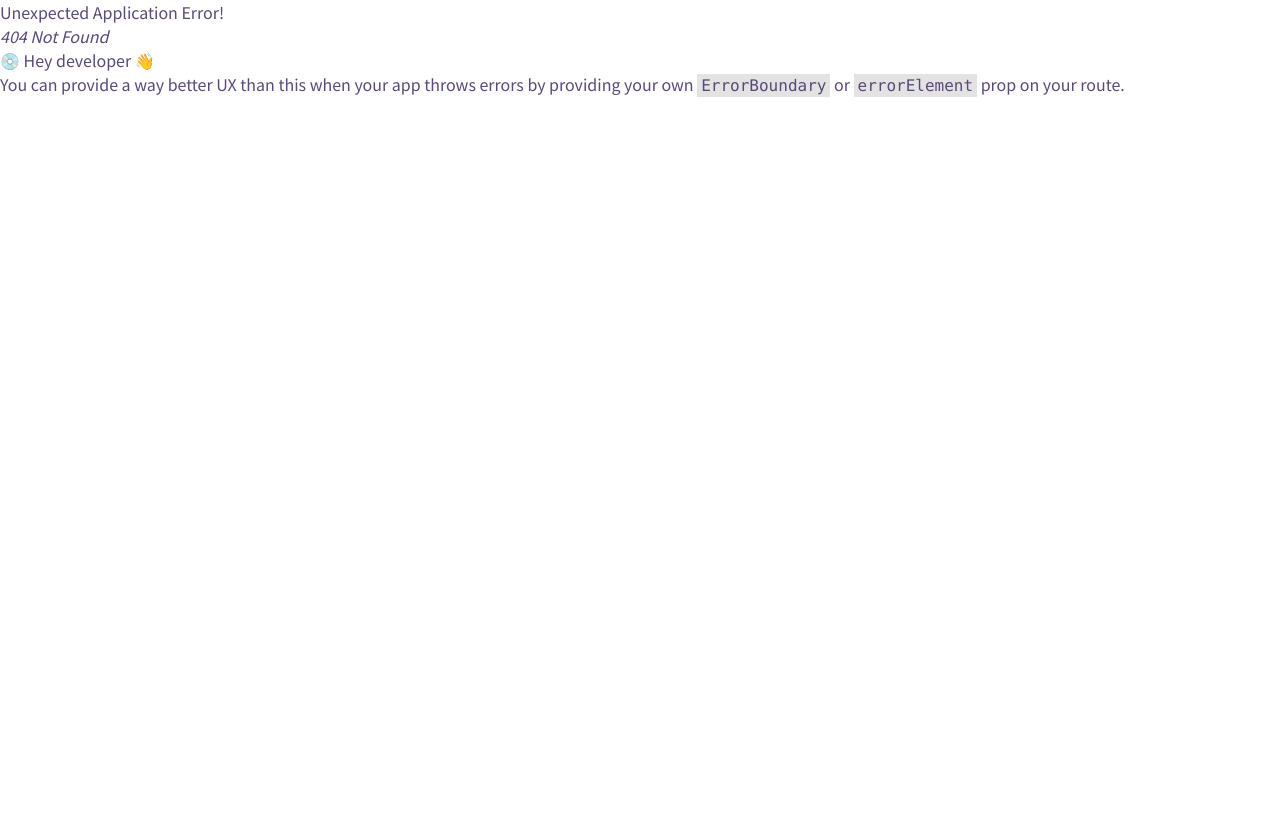
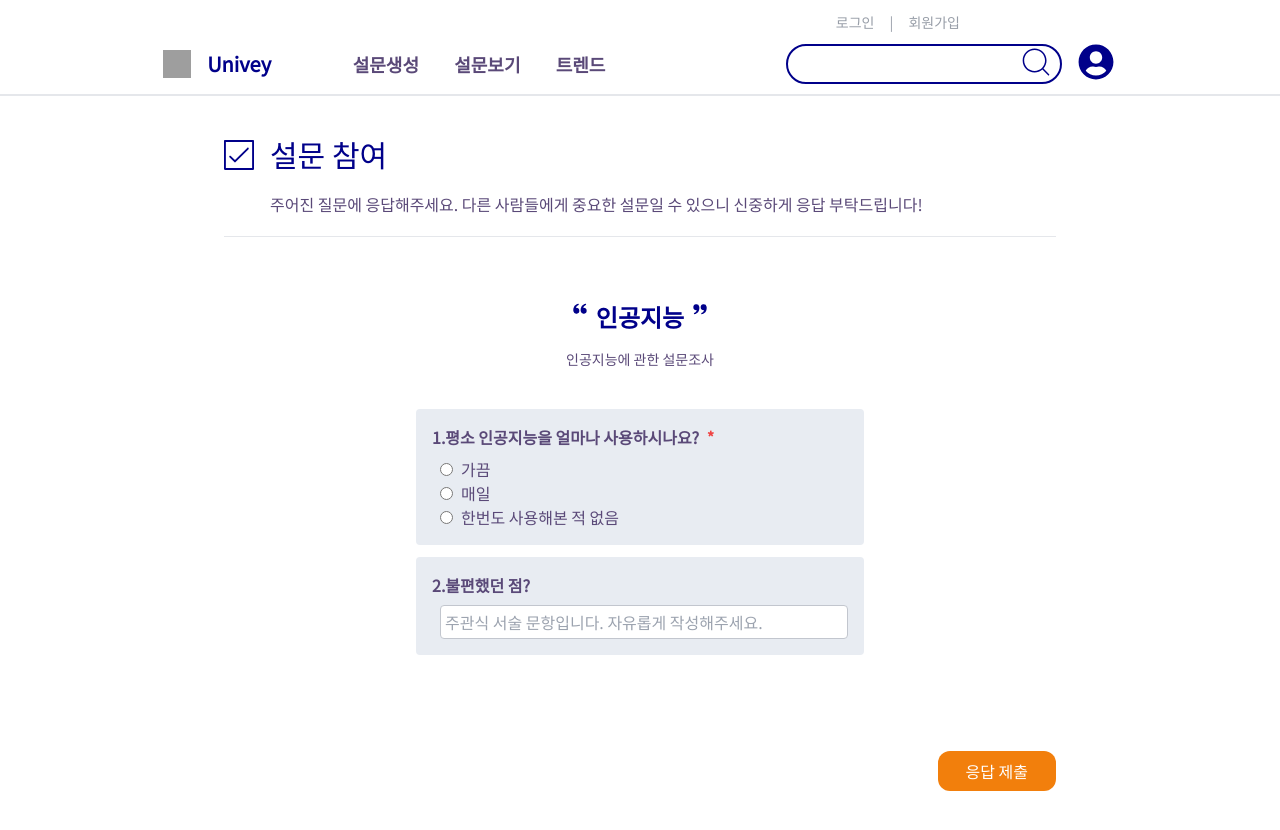
Before and after one commit to lse415/Univey_Front, a React (Create React App) app: page /main/participate in a window 1280 px wide. Before the commit this address had no page. Shown: the top 830 px of the page. Before the commit the page ends 800 px from the top, so only its background shows below. Built offline with nearby package versions, Linux system fonts and the light colour scheme; grey boxes are pictures that could not be loaded.

Commit message:
json 수정

```diff
--- /dev/null
+++ b/public/data/ParticipatePost.json
@@ -0,0 +1,41 @@
+{
+    "status": 200,
+    "message": "~ 조회에 성공했습니다.",
+    "data": {
+        "surveyData": {
+            "topic": "인공지능",
+            "description": "인공지능에 관한 설문조사",
+            "userQuestions": [
+            {
+                "question_id": 17,
+                "question_num": 1,
+                "question_type": "MULTIPLE_CHOICE",
+                "question": "평소 인공지능을 얼마나 사용하시나요?",
+                "answers": [
+                    {
+                    "answer_id": 1,
+                    "answer": "가끔"
+                    },
+                    {
+                    "answer_id": 2,
+                    "answer": "매일"
+                    },
+                    {
+                    "answer_id": 3,
+                    "answer": "한번도 사용해본 적 없음"
+                    }
+                ],
+                "required": true
+            },
+            {
+                "question_id": 19,
+                "question_num": 2,
+                "question_type": "SHORT_ANSWER",
+                "question": "불편했던 점?",
+                "answers": [],
+                "required": false
+            }
+            ]
+        }
+    }
+    }
--- a/src/components/participate/ParticipateCard.jsx
+++ b/src/components/participate/ParticipateCard.jsx
@@ -1,38 +1,51 @@
-import React, { useState } from 'react';
+import React, { useState, useEffect } from 'react';
 
-const ParticipateCard = ({ question, question_num, question_type, answers, isRequired, response, showWarning, onCardSubmit }) => {
-    const hasError = showWarning && isRequired && !response;
+const ParticipateCard = ({ question, question_num, question_type, answers, required=false, response, showWarning, onCardSubmit }) => {
+  const [loadedAnswers, setLoadedAnswers] = useState([]);
+
+  useEffect(() => {
+    // answers가 비어있지 않으면 loadedAnswers에 설정
+    if (answers && answers.length > 0) {
+      setLoadedAnswers(answers);
+    }
+  }, [answers]);
+
+  const hasError = showWarning && required && !response;
 
   const renderAnswer = () => {
-        if (!answers) {
-            return <p>답변이 없습니다</p>;
-        }
+    if (question_type === 'MULTIPLE_CHOICE') {
+      // 객관식 질문 렌더링
       return (
         <div>
-                {question_type === 'multipleChoice' ? (
-                    answers.map((answer, index) => (
-                        <label key={index} className="flex items-center">
+          {loadedAnswers.map((answer) => (
+            <label key={answer.answer_id} className="flex items-center">
               <input
+                id={answer.answer_id}
                 type="radio"
                 name={`question_${question_num}`}
-                                value={answer}
-                                onChange={(e) => onCardSubmit(question_num, e.target.value)}
+                value={answer.answer_id}
+                onChange={() => onCardSubmit(question_num, answer.answer_id)}
               />
-                            <span className="ml-2">{answer}</span>
+              <span className="ml-2">{answer.answer}</span>
             </label>
-                    ))
-                ) : (
+          ))}
+        </div>
+      );
+    } else if (question_type === 'SHORT_ANSWER') {
+      // 주관식 질문 렌더링
+      return (
         <div className={"mt-2"}>
           <input
             type="text"
-                            className="w-full p-1 border rounded border-question_card_grey bg-white text-text_color mr-2"
+            className="w-full p-1 border rounded outline-none border-question_card_grey bg-white text-text_color mr-2"
             placeholder={'주관식 서술 문항입니다. 자유롭게 작성해주세요.'}
             onChange={(e) => onCardSubmit(question_num, e.target.value)}
           />
         </div>
-                )}
-            </div>
       );
+    } else {
+      return <p>{question_type === 'MULTIPLE_CHOICE' ? '답변이 없습니다.' : '렌더링 실패'}</p>;
+    }
   };
 
   return (
@@ -41,14 +54,14 @@ const ParticipateCard = ({ question, question_num, question_type, answers, isReq
       ${hasError ? 'border border-red-500' : ''}`}>
         <p className="text-left text-l font-semibold mb-2">
           {question_num}.{question}
-              {isRequired && <span className="text-red-500 pl-1"> *</span>}
+          {required && <span className="text-red-500 pl-1"> *</span>}
         </p>
-            {question_type === 'multipleChoice' && (
+        {question_type === 'MULTIPLE_CHOICE' && (
           <div className={`text-l pl-2 font-normal`}>
             {renderAnswer()}
           </div>
         )}
-            {question_type === 'shortAnswer' && (
+        {question_type === 'SHORT_ANSWER' && (
           <div className={"ml-2"}>
             {renderAnswer()}
           </div>
--- a/src/index.js
+++ b/src/index.js
@@ -27,8 +27,8 @@ const router = createBrowserRouter([
       { path: "main/my", element: <My /> },
       { path: "main/trend", element: <Trend /> },
       { path: "main/search/:value", element: <Search /> },
-      { path: "participate", element: <Participate /> },
-      { path: "participate/complete", element: <ParticipateComplete /> },
+      { path: "main/participate", element: <Participate /> },
+      { path: "main/participate/complete", element: <ParticipateComplete /> },
     ],
   },
 ]);
--- a/src/pages/Participate.jsx
+++ b/src/pages/Participate.jsx
@@ -13,23 +13,26 @@ const Participate = () => {
   const [responses, setResponses] = useState({});
   const [submitting, setSubmitting] = useState(false);
   const [showWarning, setShowWarning] = useState([]);
+  const [accessToken, setAccessToken] = useState("");
 
   const navigate = useNavigate();
 
+    //렌더링될 때 accesstoken?
+
     useEffect(() => {
-    axios.get('/data/Mock.json')
+      axios.get(
+        '/data/ParticipatePost.json'
+        //{ headers: { Authorization: `Bearer ${accessToken}` } }
+        )
         .then((response) => {
-        const surveyData = response.data.surveyData;
-
-        const flattenedUserQuestions = surveyData
-          .map(item => item.userQuestions)
-          .flat();
+          const surveyData = response.data.data.surveyData;
+          const flattenedUserQuestions = surveyData.userQuestions;
 
           setUserQuestions(flattenedUserQuestions);
 
-        if (surveyData.length > 0) {
-          setTopic(surveyData[0].topic);
-          setDescription(surveyData[0].description);
+          if (flattenedUserQuestions.length > 0) {
+            setTopic(surveyData.topic);
+            setDescription(surveyData.description);
             // 초기에 모든 질문에 대한 경고를 숨기도록 빈 배열로 초기화
             setShowWarning(Array(flattenedUserQuestions.length).fill(false));
           }
@@ -39,7 +42,11 @@ const Participate = () => {
         });
     }, []);
 
+
+
   const handleCardSubmit = (questionNum, selectedAnswer) => {
+
+    const question = userQuestions.find((q) => q.question_num === questionNum);
 
     setResponses((prevResponses) => ({
       ...prevResponses,
@@ -49,16 +56,16 @@ const Participate = () => {
     // 사용자가 응답한 질문에 대한 경고를 숨기도록 업데이트
     setShowWarning((prevShowWarning) => {
       const updatedShowWarning = [...prevShowWarning];
-      updatedShowWarning[questionNum] = false;
+      updatedShowWarning[questionNum] = question.required && !selectedAnswer;
       return updatedShowWarning;
     });
   };
 
-  const handleSubmit = async (e) => {
+  const handleSubmit = (e) => {
     e.preventDefault();
 
     const missingRequired = userQuestions.reduce((acc, question) => {
-      if (question.isRequired && !responses[question.question_num]) {
+      if (question.required && !responses[question.question_num]) {
         acc[question.question_num] = true;
         alert("모든 필수 입력 항목을 작성해주세요.");
       }
@@ -76,24 +83,34 @@ const Participate = () => {
     }
 
     setSubmitting(true);
-    console.log('전체 응답:', responses);
 
-    const formattedResponses = userQuestions.map((question) => ({
+    const formattedResponses = userQuestions.map((question) => {
+      const userAnswer = responses[question.question_num];
+
+      return {
         surveyQuestionId: question.question_num,
-      content: responses[question.question_num] || null,
-    }));
-
-    try {
-      const data = await axios.post('/surveys/participation', {
-        answers: formattedResponses,
+        content: question.question_type === 'SHORT_ANSWER' ? userAnswer : null,
+        answer_id: question.question_type === 'MULTIPLE_CHOICE' ? userAnswer : null,
+      };
     });
 
+
+    console.log('서버에 보낼 응답 데이터:', formattedResponses);
+
+    axios
+      .post('/surveys/answerSubmit/${surveyId}',
+        formattedResponses,
+        { headers: { Authorization: `Bearer ${accessToken}` } }
+    )
+      .then((response) => {
         const newPath = "./complete";
         navigate(newPath);
-    } catch (error) {
+      })
+      .catch((error) => {
         console.error('에러 발생:', error);
-    }
+      });
   };
+
 
   return (
     <div className="flex lg:mx-24">
@@ -114,16 +131,17 @@ const Participate = () => {
           <BiSolidQuoteAltRight />
         </div>
         <p className="text-center text-sm mb-10">{description}</p>
-        <form onSubmit={handleSubmit}>
-          <div className="flex-1 mx-80">
+        <form
+          onSubmit={handleSubmit}>
+          <div className="flex-1 mx-80" >
             {userQuestions.map((question, index) => (
               <ParticipateCard
                 key={index}
                 question={question.question}
                 question_num={question.question_num}
                 question_type={question.question_type}
-                answers={question.answer}
-                isRequired={question.isRequired}
+                answers={question.answers || []}
+                required={question.required}
                 response={responses[question.question_num]}
                 showWarning={showWarning[question.question_num]}
                 onCardSubmit={(questionNum, selectedAnswer) => handleCardSubmit(questionNum, selectedAnswer)}
@@ -138,7 +156,6 @@ const Participate = () => {
               응답 제출
             </button>
           </div>
-
         </form>
       </div>
     </div>
--- a/src/pages/ParticipateComplete.jsx
+++ b/src/pages/ParticipateComplete.jsx
@@ -1,6 +1,7 @@
 import React from 'react';
 import { useNavigate } from 'react-router-dom';
 import CheckIcon from '../components/icons/CheckIcon';
+import HomeIcon from '../components/icons/HomeIcon';
 
 export default function ParticipateComplete() {
 
@@ -12,18 +13,29 @@ export default function ParticipateComplete() {
     console.log('move move')
   };
 
+  const handleReturnMainClick = () => {
+    navigate('/');
+  };
+
+
+
   return (
     <div className='lg:w-full lg:h-screen flex flex-col justify-center items-center'>
       <div className='flex justify-center items-center mb-5'>
         <CheckIcon/>
-        <h1 className='ml-5 text-main_color text-4xl mb-1'>응답 제출 완료!</h1>
+        <h1 className='ml-5 text-main_color text-4xl mb-1'>포인트 획득!</h1>
       </div>
       <div>
-        <p className='flex justify-center text-l'>
-          설문 응답이 완료되었습니다! 설문에 응해주셔서 감사합니다:)
+        <p className='flex justify-center text-l text-center'>
+          설문 응답이 완료되었습니다! 획득한 포인트는 마이페이지에서
+          확인 가능합니다. <br />
+          설문에 응해주셔서 감사합니다:)
         </p>
       </div>
-      <div className='flex justify-center mt-20'>
+      <div className='flex justify-center space-x-8 mt-20'>
+        <button onClick={handleReturnMainClick}>
+          <HomeIcon />
+        </button>
         <button
           className='py-2 px-16 rounded-2xl bg-main_color text-white text-xl'
           onClick={handleReturnClick}>
```
Also changed, not shown: src/components/icons/HomeIcon.js (added, +39 -0 lines), public/data/Mock.json (line endings or trailing spaces), src/assets/icons/homeIcon.svg (added). Lines whose indentation alone changed are shown as unchanged.
